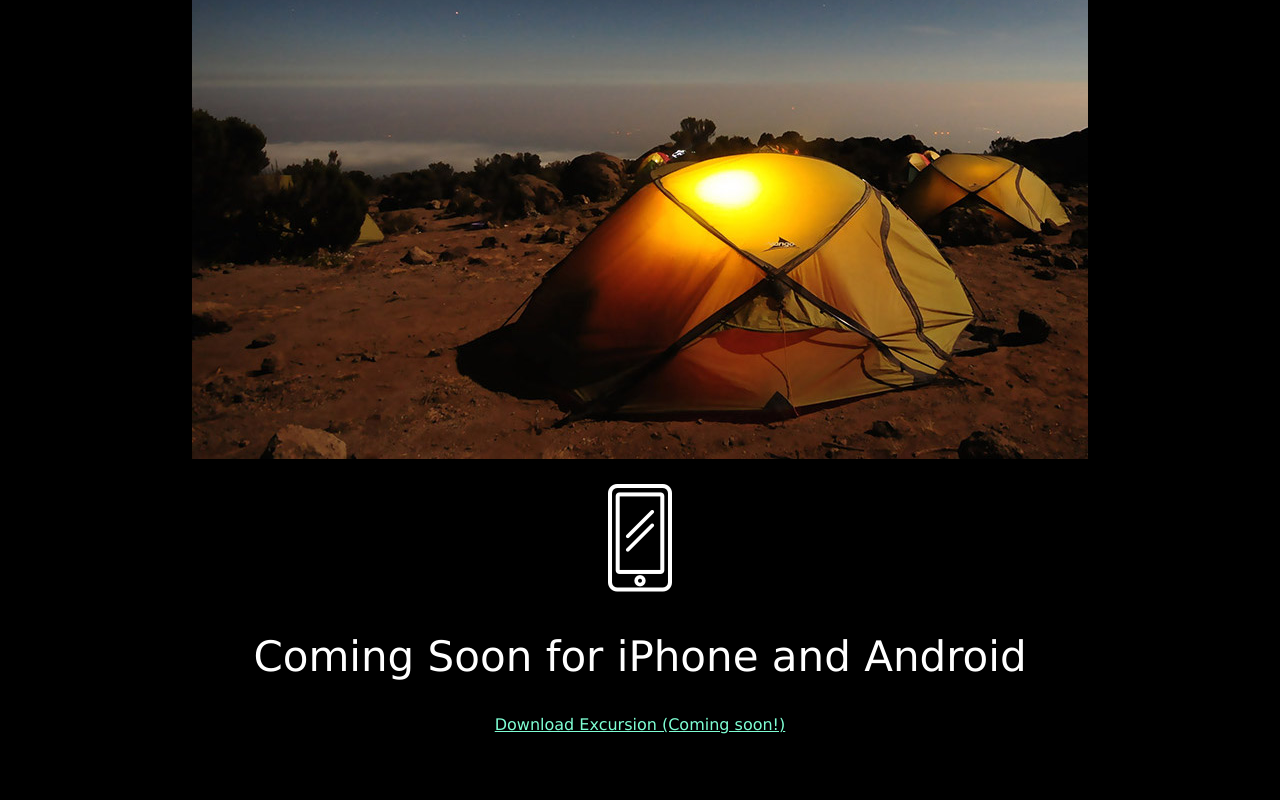
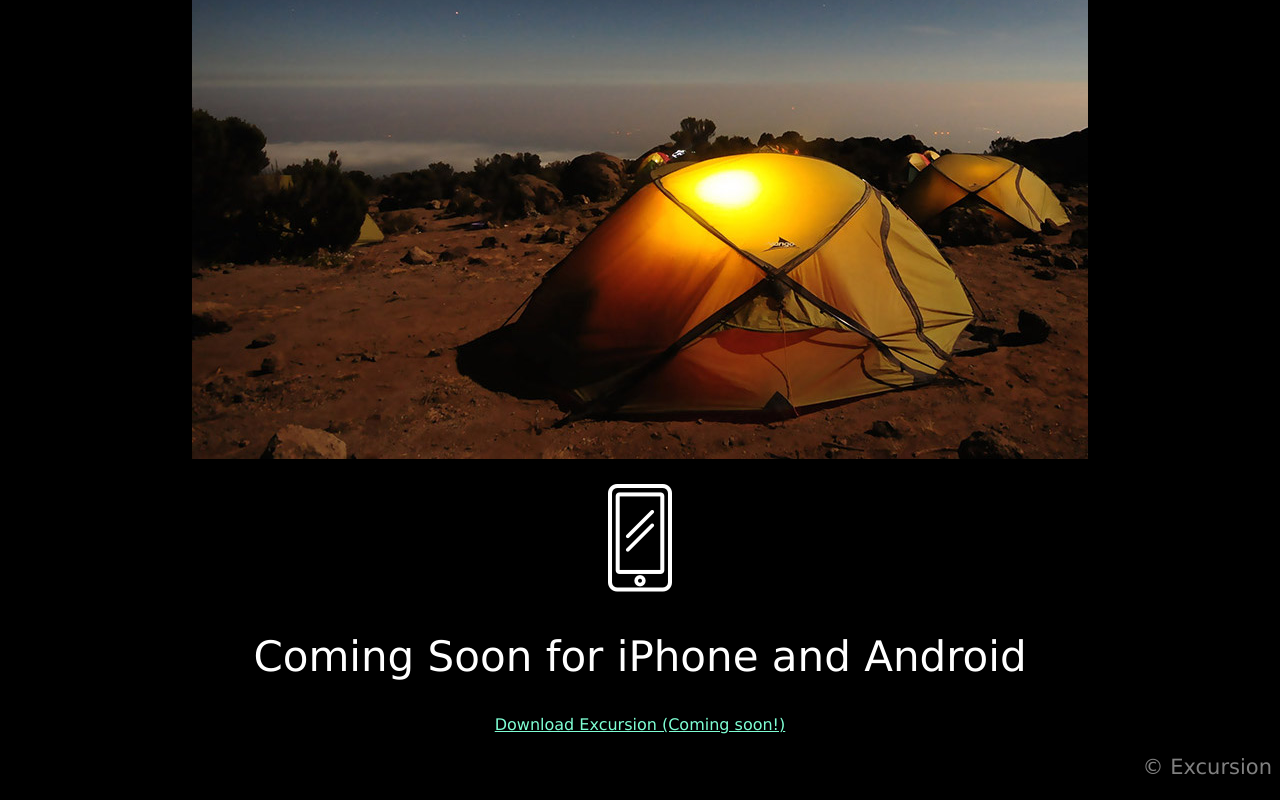
Before and after one commit to CMChristensen/excursion, a plain HTML site: page index.html in a window 1280 px wide. Shown: the part 546-1346 px from the top of the page. Before the commit the page ends 1296 px from the top, so only its background shows below. Drawn offline with Linux system fonts and the light colour scheme.

Commit message:
add copyright

```diff
--- a/index.html
+++ b/index.html
@@ -21,5 +21,6 @@
     </p>
     <h2>Coming Soon for iPhone and Android</h2>
     <p class="link">Download Excursion (Coming soon!)</p>
+    <p class="copyright">© Excursion</p>
   </body>
 </html>
--- a/resources/css/style.css
+++ b/resources/css/style.css
@@ -26,3 +26,7 @@ p {
   color: aquamarine;
   text-decoration: underline;
 }
+
+.copyright {
+  text-align: right;
+}
```
